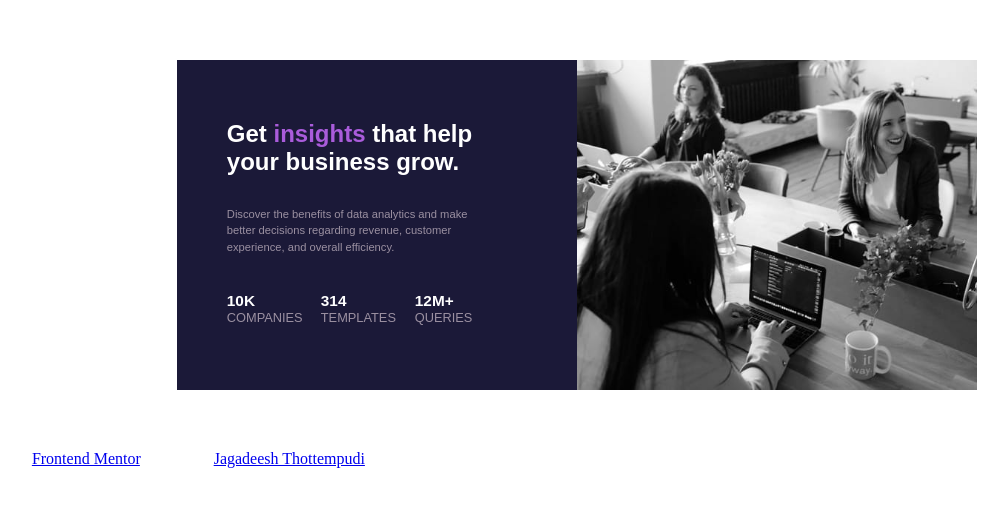
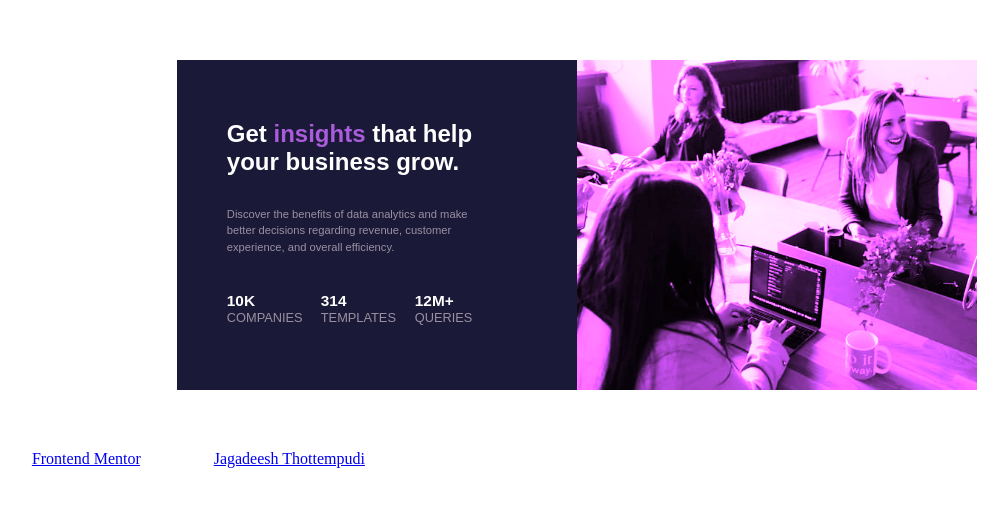
Before and after one commit to jaggi268/Frontend_mentor, a plain HTML site: page stats-preview-card-component-main/index.html in a window 1280 px wide. Shown: the part 182-688 px from the top of the page, without its empty margins (65-1073 px from the left). Drawn offline with Linux system fonts and the light colour scheme.

Commit message:
Updated the overlay colour of the image

```diff
--- a/stats-preview-card-component-main/index.html
+++ b/stats-preview-card-component-main/index.html
@@ -33,6 +33,7 @@
       height: 330.38px;
 	  position: absolute;
       margin: 233.81px 0 0 0;
+	  filter: sepia(100%) hue-rotate(600deg) saturate(500%);
     }
     p
     {
```
